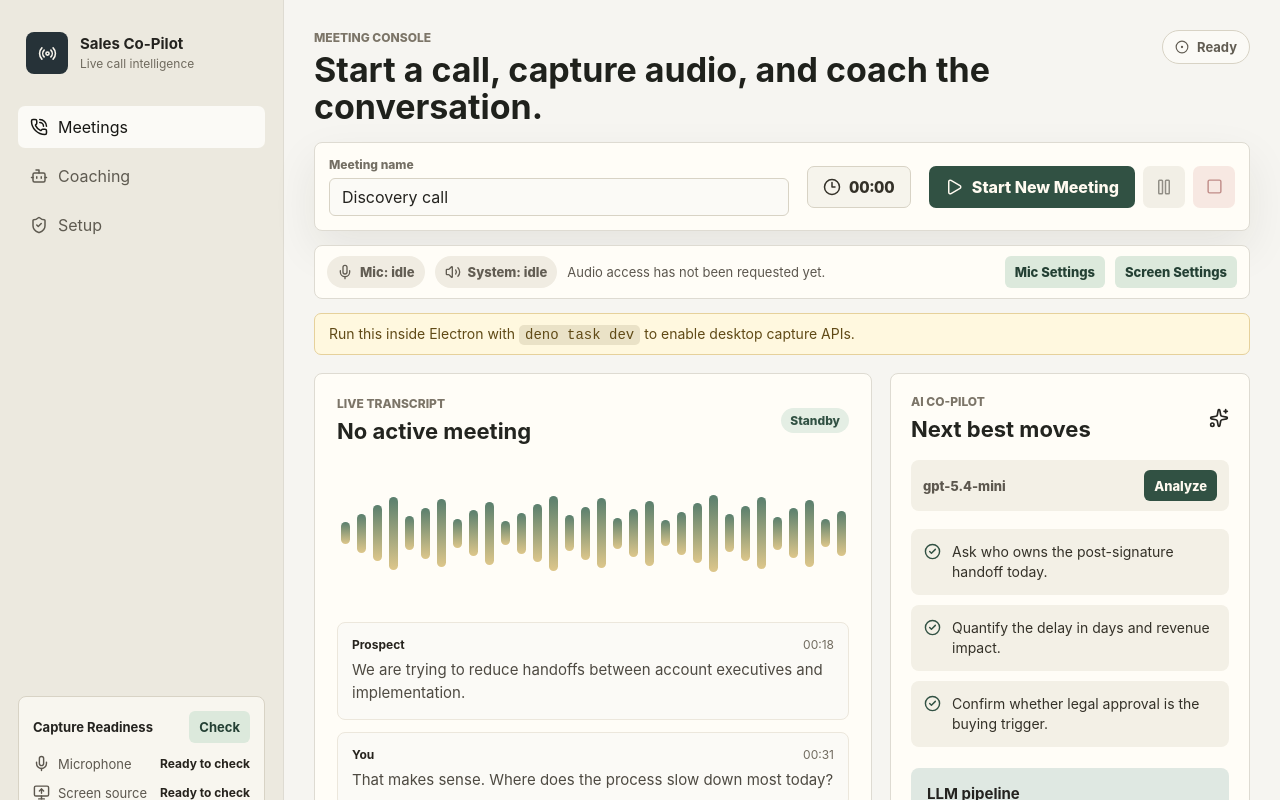
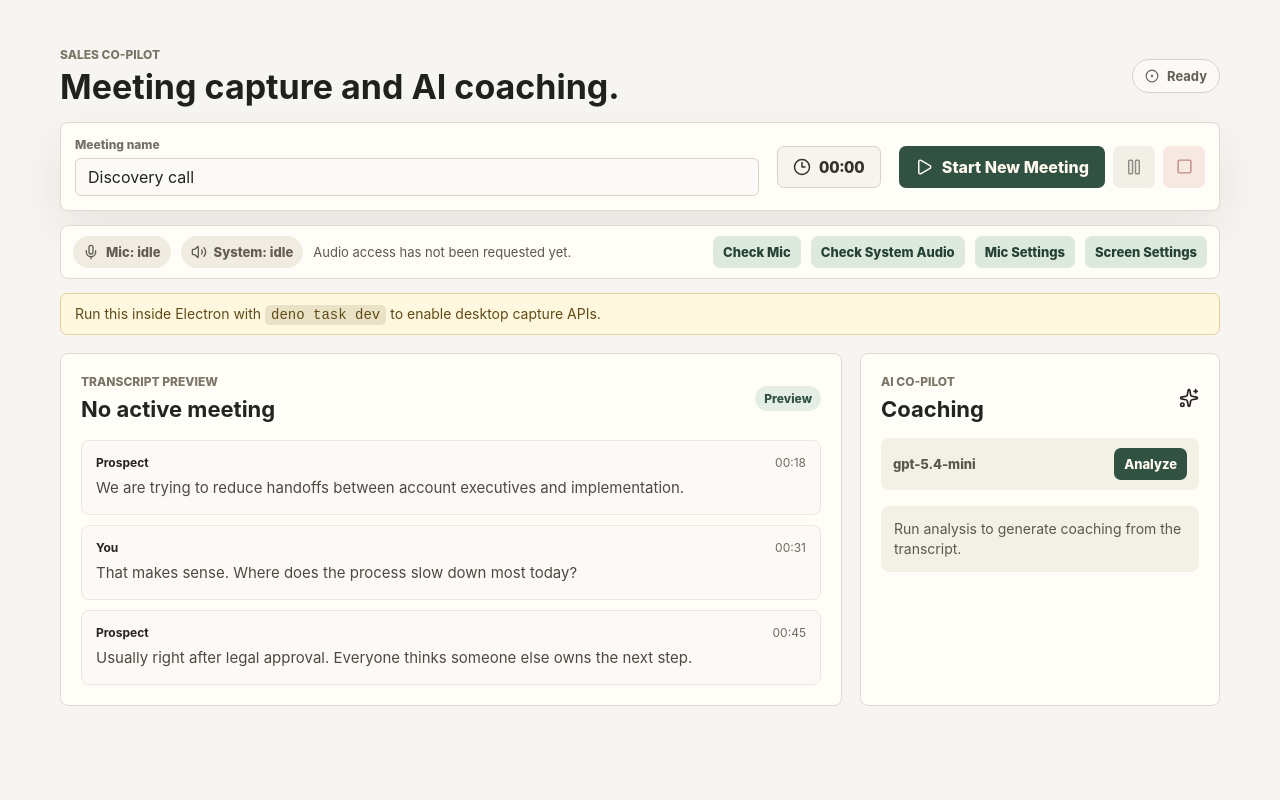
Before and after one commit to stepandel/sales-co-pilot, a React (Vite) app: page / in a window 1280 px wide. Shown: the top 800 px of the page. Built offline with nearby package versions, Linux system fonts and the light colour scheme.

Commit message:
Simplify meeting app UI

```diff
--- a/src/App.css
+++ b/src/App.css
@@ -1,154 +1,34 @@
 .app-shell {
   min-height: 100vh;
-  display: grid;
-  grid-template-columns: 284px minmax(0, 1fr);
   color: #24231f;
   background: #f6f5f1;
 }
 
-.sidebar {
-  display: flex;
-  flex-direction: column;
-  gap: 28px;
-  padding: 28px 18px;
-  border-right: 1px solid #dedbd2;
-  background: #ece9df;
-}
-
-.brand {
-  display: flex;
-  align-items: center;
-  gap: 12px;
-  padding: 4px 8px;
-}
-
-.brand-mark {
-  width: 42px;
-  height: 42px;
-  display: grid;
-  place-items: center;
-  border-radius: 8px;
-  color: #f8f4eb;
-  background: #263238;
-}
-
-.brand strong,
-.brand span {
-  display: block;
-}
-
-.brand strong {
-  font-size: 15px;
-  line-height: 1.2;
-}
-
-.brand span {
-  margin-top: 3px;
-  font-size: 12px;
-  color: #6f6a5e;
-}
-
-.nav-list {
-  display: grid;
-  gap: 7px;
+.workspace {
+  width: min(1160px, calc(100% - 44px));
+  min-width: 0;
+  margin: 0 auto;
+  padding: 30px 0;
 }
 
 button {
   font: inherit;
 }
 
-.nav-item,
-.secondary-action,
-.panel-heading button,
-.primary-action,
-.icon-action {
-  border: 0;
-  cursor: pointer;
-}
-
-.nav-item {
-  height: 42px;
-  display: flex;
-  align-items: center;
-  gap: 10px;
-  padding: 0 12px;
-  border-radius: 7px;
-  color: #5e5a50;
-  background: transparent;
-  text-align: left;
-}
-
-.nav-item:hover,
-.nav-item.active {
-  color: #171714;
-  background: #fbfaf6;
-}
-
-.setup-panel {
-  margin-top: auto;
-  display: grid;
-  gap: 12px;
-  padding: 14px;
-  border: 1px solid #d8d3c5;
-  border-radius: 8px;
-  background: #f8f6ef;
-}
-
-.panel-heading,
-.check-row,
-.section-title,
+.topbar,
 .meeting-control,
 .meeting-actions,
 .timer,
-.status-pill {
+.status-pill,
+.audio-access-panel,
+.section-title,
+.model-row {
   display: flex;
   align-items: center;
 }
 
-.panel-heading {
-  justify-content: space-between;
-  gap: 10px;
-  font-size: 13px;
-  font-weight: 700;
-}
-
-.panel-heading button,
-.secondary-action {
-  height: 32px;
-  padding: 0 10px;
-  border-radius: 6px;
-  color: #244034;
-  background: #dce9dc;
-}
-
-.check-row {
-  gap: 8px;
-  color: #5c574e;
-  font-size: 13px;
-}
-
-.check-row b {
-  margin-left: auto;
-  color: #26231d;
-  font-size: 12px;
-  font-weight: 700;
-}
-
-.secondary-action {
-  width: 100%;
-  justify-content: center;
-  margin-top: 4px;
-}
-
-.workspace {
-  min-width: 0;
-  padding: 30px;
-}
-
 .topbar {
-  min-height: 112px;
-  display: flex;
-  align-items: flex-start;
+  min-height: 92px;
   justify-content: space-between;
   gap: 24px;
 }
@@ -170,7 +50,6 @@ p {
 }
 
 h1 {
-  max-width: 760px;
   color: #1f211c;
   font-size: 34px;
   line-height: 1.08;
@@ -210,13 +89,19 @@ h3 {
   background: #fff1ed;
 }
 
+.meeting-control,
+.audio-access-panel,
+.transcript-panel,
+.coach-panel {
+  border: 1px solid #dedbd2;
+  border-radius: 8px;
+  background: #fffdf7;
+}
+
 .meeting-control {
   min-height: 76px;
   gap: 18px;
   padding: 14px;
-  border: 1px solid #dedbd2;
-  border-radius: 8px;
-  background: #fffdf7;
   box-shadow: 0 18px 45px rgba(42, 39, 31, 0.08);
 }
 
@@ -264,14 +149,22 @@ h3 {
 }
 
 .primary-action,
+.icon-action,
+.audio-access-panel button,
+.model-row button {
+  border: 0;
+  border-radius: 7px;
+  font-weight: 800;
+  cursor: pointer;
+}
+
+.primary-action,
 .icon-action {
   height: 42px;
   display: inline-flex;
   align-items: center;
   justify-content: center;
   gap: 9px;
-  border-radius: 7px;
-  font-weight: 800;
 }
 
 .primary-action {
@@ -296,46 +189,28 @@ button:disabled {
   opacity: 0.54;
 }
 
-.browser-warning {
-  margin-top: 14px;
-  padding: 11px 14px;
-  border: 1px solid #e6d19b;
-  border-radius: 7px;
-  color: #604a16;
-  background: #fff8df;
-  font-size: 14px;
-}
-
 .audio-access-panel {
   min-height: 52px;
-  display: flex;
-  align-items: center;
   gap: 10px;
   margin-top: 14px;
   padding: 10px 12px;
-  border: 1px solid #dedbd2;
-  border-radius: 8px;
-  background: #fffdf7;
 }
 
 .audio-access-panel p {
-  min-width: 0;
+  min-width: 180px;
   flex: 1 1 auto;
   color: #5c574e;
   font-size: 13px;
 }
 
-.audio-access-panel button {
+.audio-access-panel button,
+.model-row button {
   flex: 0 0 auto;
   height: 32px;
-  border: 0;
-  border-radius: 6px;
   padding: 0 10px;
   color: #244034;
   background: #dce9dc;
   font-size: 13px;
-  font-weight: 800;
-  cursor: pointer;
 }
 
 .access-chip {
@@ -372,6 +247,16 @@ button:disabled {
   background: #f2d8d1;
 }
 
+.browser-warning {
+  margin-top: 14px;
+  padding: 11px 14px;
+  border: 1px solid #e6d19b;
+  border-radius: 7px;
+  color: #604a16;
+  background: #fff8df;
+  font-size: 14px;
+}
+
 code {
   padding: 2px 6px;
   border-radius: 5px;
@@ -388,20 +273,13 @@ code {
 .transcript-panel,
 .coach-panel {
   min-width: 0;
-  border: 1px solid #dedbd2;
-  border-radius: 8px;
-  background: #fffdf7;
-}
-
-.transcript-panel {
-  padding: 22px;
+  padding: 20px;
 }
 
 .coach-panel {
   display: flex;
   flex-direction: column;
-  gap: 18px;
-  padding: 20px;
+  gap: 16px;
 }
 
 .section-title {
@@ -418,34 +296,24 @@ code {
   font-weight: 800;
 }
 
-.waveform {
-  height: 134px;
-  display: flex;
-  align-items: center;
-  gap: 7px;
-  margin: 22px 0;
-  padding: 0 4px;
-  overflow: hidden;
+.transcript-list,
+.prompt-list,
+.facts-list {
+  display: grid;
+  gap: 10px;
+  margin-top: 18px;
 }
 
-.waveform i {
-  width: 9px;
-  flex: 0 0 9px;
-  border-radius: 999px;
-  background: linear-gradient(180deg, #35634f, #d6bb73);
-  opacity: 0.82;
-}
-
-.transcript-list {
-  display: grid;
-  gap: 12px;
+.utterance,
+.prompt,
+.facts-list span {
+  border-radius: 8px;
+  background: #fbfaf6;
 }
 
 .utterance {
   padding: 14px;
   border: 1px solid #ece7dc;
-  border-radius: 8px;
-  background: #fbfaf6;
 }
 
 .utterance div {
@@ -461,21 +329,13 @@ code {
   color: #26231d;
 }
 
-.utterance p,
-.integration-card p {
+.utterance p {
   color: #4e4a42;
   font-size: 15px;
   line-height: 1.52;
 }
 
-.prompt-list {
-  display: grid;
-  gap: 10px;
-}
-
 .model-row {
-  display: flex;
-  align-items: center;
   justify-content: space-between;
   gap: 10px;
   padding: 10px 12px;
@@ -490,20 +350,8 @@ code {
 }
 
 .model-row button {
-  height: 31px;
-  border: 0;
-  border-radius: 6px;
-  padding: 0 10px;
   color: #fffaf0;
   background: #315143;
-  font-size: 13px;
-  font-weight: 800;
-  cursor: pointer;
-}
-
-.model-row button:disabled {
-  cursor: not-allowed;
-  opacity: 0.56;
 }
 
 .copilot-error {
@@ -515,14 +363,21 @@ code {
   line-height: 1.45;
 }
 
+.empty-state {
+  padding: 13px;
+  border-radius: 8px;
+  color: #5c574e;
+  background: #f3f0e6;
+  font-size: 14px;
+  line-height: 1.42;
+}
+
 .prompt {
   display: grid;
   grid-template-columns: 18px minmax(0, 1fr);
   gap: 10px;
   padding: 13px;
-  border-radius: 8px;
   color: #343128;
-  background: #f3f0e6;
   font-size: 14px;
   line-height: 1.42;
 }
@@ -530,11 +385,6 @@ code {
 .prompt svg {
   color: #315143;
   margin-top: 1px;
-}
-
-.facts-list {
-  display: grid;
-  gap: 8px;
 }
 
 .facts-list h3 {
@@ -545,34 +395,15 @@ code {
   display: block;
   padding: 8px 10px;
   border: 1px solid #e6e0d2;
-  border-radius: 7px;
   color: #4e4a42;
-  background: #fbfaf6;
   font-size: 13px;
   line-height: 1.38;
 }
 
-.integration-card {
-  margin-top: auto;
-  display: grid;
-  gap: 8px;
-  padding: 16px;
-  border-radius: 8px;
-  color: #263238;
-  background: #dfe8e2;
-}
-
 @media (max-width: 1040px) {
-  .app-shell {
-    grid-template-columns: 1fr;
-  }
-
-  .sidebar {
-    display: none;
-  }
-
   .workspace {
-    padding: 22px;
+    width: min(100% - 32px, 760px);
+    padding: 22px 0;
   }
 
   .content-grid {
@@ -592,7 +423,8 @@ code {
     font-size: 28px;
   }
 
-  .meeting-actions {
+  .meeting-actions,
+  .audio-access-panel {
     flex-wrap: wrap;
   }
 
--- a/src/App.tsx
+++ b/src/App.tsx
@@ -1,46 +1,19 @@
 import {
-  Bot,
   CheckCircle2,
   CircleDot,
   Clock3,
   Mic,
-  MonitorUp,
   Pause,
-  PhoneCall,
   Play,
-  Radio,
-  ShieldCheck,
   Square,
   Sparkles,
   Volume2,
 } from 'lucide-react'
 import { useEffect, useMemo, useRef, useState } from 'react'
 import './App.css'
-import type { CopilotAnalysis, MeetingSession, PermissionState, TranscriptTurn } from './types/electron'
+import type { CopilotAnalysis, MeetingSession, TranscriptTurn } from './types/electron'
 
-const demoTranscript = [
-  {
-    speaker: 'Prospect',
-    time: '00:18',
-    text: 'We are trying to reduce handoffs between account executives and implementation.',
-  },
-  {
-    speaker: 'You',
-    time: '00:31',
-    text: 'That makes sense. Where does the process slow down most today?',
-  },
-  {
-    speaker: 'Prospect',
-    time: '00:45',
-    text: 'Usually right after legal approval. Everyone thinks someone else owns the next step.',
-  },
-].map((line) => ({
-  speaker: line.speaker === 'You' ? 'rep' : 'prospect',
-  text: line.text,
-  timestamp: line.time,
-})) satisfies TranscriptTurn[]
-
-const visibleDemoTranscript = [
+const transcriptPreview = [
   {
     speaker: 'Prospect',
     time: '00:18',
@@ -58,11 +31,11 @@ const visibleDemoTranscript = [
   },
 ]
 
-const coachingPrompts = [
-  'Ask who owns the post-signature handoff today.',
-  'Quantify the delay in days and revenue impact.',
-  'Confirm whether legal approval is the buying trigger.',
-]
+const transcriptForAnalysis = transcriptPreview.map((line) => ({
+  speaker: line.speaker === 'You' ? 'rep' : 'prospect',
+  text: line.text,
+  timestamp: line.time,
+})) satisfies TranscriptTurn[]
 
 type AudioAccessState = {
   microphone: 'idle' | 'checking' | 'ready' | 'capturing' | 'denied'
@@ -79,17 +52,6 @@ function formatElapsed(seconds = 0) {
     .padStart(2, '0')}`
 }
 
-function statusLabel(permission?: string) {
-  if (!permission || permission === 'unknown') {
-    return 'Ready to check'
-  }
-
-  return permission
-    .split('-')
-    .map((part) => part.charAt(0).toUpperCase() + part.slice(1))
-    .join(' ')
-}
-
 function readableError(error: unknown) {
   const message = error instanceof Error ? error.message : String(error)
   return message.replace(/^Error invoking remote method '[^']+': Error: /, '')
@@ -98,7 +60,6 @@ function readableError(error: unknown) {
 function App() {
   const [meetingTitle, setMeetingTitle] = useState('Discovery call')
   const [session, setSession] = useState<MeetingSession | null>(null)
-  const [permissions, setPermissions] = useState<PermissionState | null>(null)
   const [isLoading, setIsLoading] = useState(false)
   const [isAnalyzing, setIsAnalyzing] = useState(false)
   const [copilotModel, setCopilotModel] = useState('gpt-5.4-mini')
@@ -127,16 +88,13 @@ function App() {
     return session.status.charAt(0).toUpperCase() + session.status.slice(1)
   }, [session])
 
-  const visiblePrompts = copilotAnalysis?.nextQuestions.length
-    ? copilotAnalysis.nextQuestions.map((prompt) => prompt.question)
-    : coachingPrompts
+  const visiblePrompts = copilotAnalysis?.nextQuestions.map((prompt) => prompt.question) ?? []
 
   useEffect(() => {
     if (!window.salesCopilot) {
       return
     }
 
-    window.salesCopilot.getPermissionState().then(setPermissions).catch(console.error)
     const removeMeetingListener = window.salesCopilot.onMeetingUpdated(setSession)
 
     return () => {
@@ -174,19 +132,6 @@ function App() {
     })
   }
 
-  async function refreshPermissions() {
-    if (!window.salesCopilot) {
-      return
-    }
-
-    setIsLoading(true)
-    try {
-      setPermissions(await window.salesCopilot.getPermissionState())
-    } finally {
-      setIsLoading(false)
-    }
-  }
-
   async function requestMicrophone() {
     if (!window.salesCopilot || !navigator.mediaDevices?.getUserMedia) {
       return
@@ -200,7 +145,7 @@ function App() {
     }))
 
     try {
-      setPermissions(await window.salesCopilot.requestMicrophonePermission())
+      await window.salesCopilot.requestMicrophonePermission()
       const stream = await getMicrophoneStream()
       const hasAudio = stream.getAudioTracks().length > 0
       stream.getTracks().forEach((track) => track.stop())
@@ -303,7 +248,6 @@ function App() {
     try {
       await startAudioStreams()
       setSession(await window.salesCopilot.startMeeting(meetingTitle))
-      setPermissions(await window.salesCopilot.getPermissionState())
       void analyzeCall()
     } catch (error) {
       stopAudioStreams()
@@ -326,7 +270,7 @@ function App() {
     setIsAnalyzing(true)
     setCopilotError('')
     try {
-      const result = await window.salesCopilot.analyzeCall(demoTranscript)
+      const result = await window.salesCopilot.analyzeCall(transcriptForAnalysis)
       setCopilotModel(result.model)
       setCopilotAnalysis(result.analysis)
     } catch (error) {
@@ -386,70 +330,11 @@ function App() {
 
   return (
     <main className="app-shell">
-      <aside className="sidebar">
-        <div className="brand">
-          <div className="brand-mark">
-            <Radio size={19} />
-          </div>
-          <div>
-            <strong>Sales Co-Pilot</strong>
-            <span>Live call intelligence</span>
-          </div>
-        </div>
-
-        <nav className="nav-list" aria-label="Primary">
-          <button className="nav-item active" type="button">
-            <PhoneCall size={18} />
-            Meetings
-          </button>
-          <button className="nav-item" type="button">
-            <Bot size={18} />
-            Coaching
-          </button>
-          <button className="nav-item" type="button">
-            <ShieldCheck size={18} />
-            Setup
-          </button>
-        </nav>
-
-        <div className="setup-panel">
-          <div className="panel-heading">
-            <span>Capture Readiness</span>
-            <button type="button" onClick={refreshPermissions} disabled={isLoading}>
-              Check
-            </button>
-          </div>
-
-          <div className="check-row">
-            <Mic size={17} />
-            <span>Microphone</span>
-            <b>{statusLabel(permissions?.microphone)}</b>
-          </div>
-          <div className="check-row">
-            <MonitorUp size={17} />
-            <span>Screen source</span>
-            <b>{statusLabel(permissions?.screen)}</b>
-          </div>
-          <div className="check-row">
-            <Volume2 size={17} />
-            <span>System audio</span>
-            <b>{audioAccess.systemAudio === 'capturing' ? 'Capturing' : 'Loopback'}</b>
-          </div>
-
-          <button className="secondary-action" type="button" onClick={requestMicrophone} disabled={isLoading}>
-            Request Mic Access
-          </button>
-          <button className="secondary-action" type="button" onClick={requestSystemAudio} disabled={isLoading}>
-            Request System Audio
-          </button>
-        </div>
-      </aside>
-
       <section className="workspace">
         <header className="topbar">
           <div>
-            <p className="eyebrow">Meeting console</p>
-            <h1>Start a call, capture audio, and coach the conversation.</h1>
+            <p className="eyebrow">Sales Co-Pilot</p>
+            <h1>Meeting capture and AI coaching.</h1>
           </div>
           <div className={`status-pill ${isRecording ? 'live' : ''}`}>
             <CircleDot size={14} />
@@ -497,6 +382,12 @@ function App() {
             System: {audioAccess.systemAudio}
           </div>
           <p>{audioAccess.message}</p>
+          <button type="button" onClick={requestMicrophone} disabled={isLoading}>
+            Check Mic
+          </button>
+          <button type="button" onClick={requestSystemAudio} disabled={isLoading}>
+            Check System Audio
+          </button>
           <button
             type="button"
             onClick={() => window.salesCopilot?.openPermissionSettings('microphone')}
@@ -521,20 +412,14 @@ function App() {
           <div className="transcript-panel">
             <div className="section-title">
               <div>
-                <p className="eyebrow">Live transcript</p>
+                <p className="eyebrow">Transcript preview</p>
                 <h2>{session?.title ?? 'No active meeting'}</h2>
               </div>
-              <span>{isRecording ? 'Streaming' : 'Standby'}</span>
-            </div>
-
-            <div className="waveform" aria-hidden="true">
-              {Array.from({ length: 32 }).map((_, index) => (
-                <i key={index} style={{ height: `${22 + ((index * 17) % 56)}px` }} />
-              ))}
+              <span>{isRecording ? 'Recording' : 'Preview'}</span>
             </div>
 
             <div className="transcript-list">
-              {visibleDemoTranscript.map((line) => (
+              {transcriptPreview.map((line) => (
                 <article className="utterance" key={`${line.speaker}-${line.time}`}>
                   <div>
                     <strong>{line.speaker}</strong>
@@ -550,7 +435,7 @@ function App() {
             <div className="section-title">
               <div>
                 <p className="eyebrow">AI co-pilot</p>
-                <h2>{copilotAnalysis?.stage ?? 'Next best moves'}</h2>
+                <h2>{copilotAnalysis?.stage ?? 'Coaching'}</h2>
               </div>
               <Sparkles size={20} />
             </div>
@@ -564,6 +449,7 @@ function App() {
 
             {copilotError && <p className="copilot-error">{copilotError}</p>}
 
+            {visiblePrompts.length ? (
               <div className="prompt-list">
                 {visiblePrompts.map((prompt) => (
                   <div className="prompt" key={prompt}>
@@ -572,6 +458,9 @@ function App() {
                   </div>
                 ))}
               </div>
+            ) : (
+              <p className="empty-state">Run analysis to generate coaching from the transcript.</p>
+            )}
 
             {copilotAnalysis?.facts.length ? (
               <div className="facts-list">
@@ -582,10 +471,6 @@ function App() {
               </div>
             ) : null}
 
-            <div className="integration-card">
-              <h3>LLM pipeline</h3>
-              <p>Coaching is generated through the Electron main process using OpenAI Responses and the ycmoss discovery prompt.</p>
-            </div>
           </aside>
         </section>
       </section>
```
Lines whose indentation alone changed are shown as unchanged.
